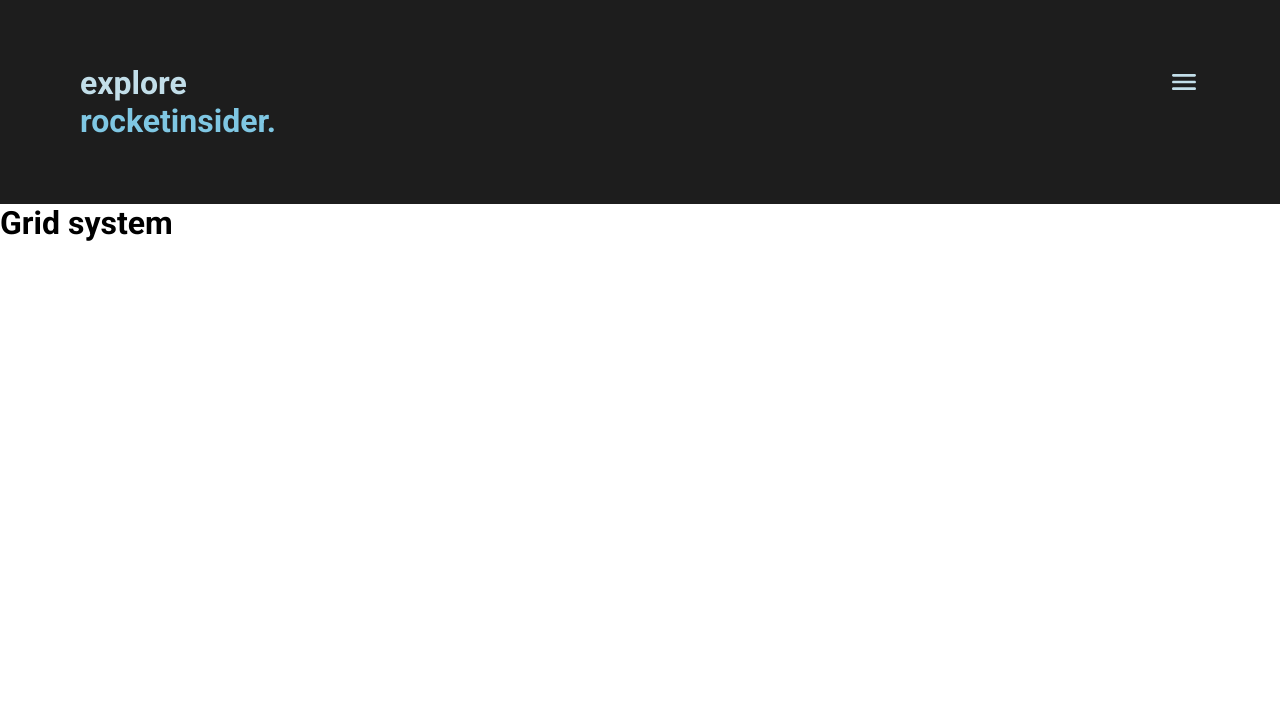
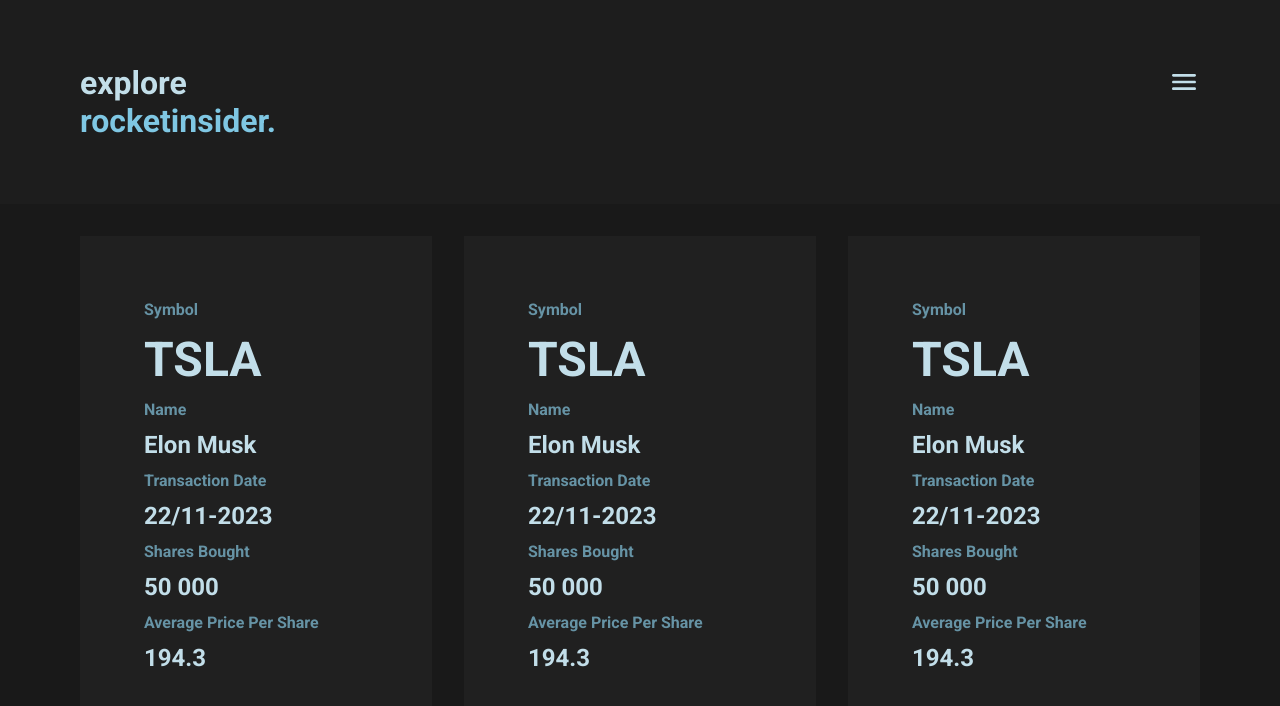
Before and after one commit to jolley34/rocketinsider, a React (Create React App) app: page /transactions in a window 1280 px wide. Shown: the top 706 px of the page. Built offline with nearby package versions, Linux system fonts and the light colour scheme.

Commit message:
structure

```diff
--- a/src/App.tsx
+++ b/src/App.tsx
@@ -1,9 +1,18 @@
 import { Outlet } from "react-router-dom";
+import styled from "styled-components";
+
+const Root = styled.div`
+  width: 100vw;
+  height: 100vh;
+  background-color: rgb(25, 25, 25);
+`;
 
 function App() {
   return (
     <>
-      <Outlet />
+      <Root>
+        <Outlet />
+      </Root>
     </>
   );
 }
--- a/src/pages/HomePage/HomePage.tsx
+++ b/src/pages/HomePage/HomePage.tsx
@@ -1,12 +1,6 @@
 import styled from "styled-components";
+import Navbar from "../../components/Navbar";
 import Header from "./Header";
-import Navbar from "./Navbar";
-
-const Root = styled.div`
-  width: 100vw;
-  height: 100vh;
-  background-color: rgb(25, 25, 25);
-`;
 
 const Flex = styled.section`
   display: flex;
@@ -15,12 +9,10 @@
 
 function HomePage() {
   return (
-    <Root>
-      <Flex>
-        <Header />
-        <Navbar />
-      </Flex>
-    </Root>
+    <Flex>
+      <Header />
+      <Navbar />
+    </Flex>
   );
 }
 
--- a/src/pages/InsiderTransactionsPage/TransactionPage.tsx
+++ b/src/pages/InsiderTransactionsPage/TransactionPage.tsx
@@ -1,10 +1,79 @@
+import styled from "styled-components";
 import TransactionHeader from "./TransactionHeader";
+
+const GridContainer = styled.section`
+  display: grid;
+  gap: 2rem;
+  padding-inline: 5rem;
+  grid-template-columns: repeat(3, 1fr);
+  margin-top: 2rem;
+`;
+
+const Symbol = styled.h1`
+  color: #c2dee9;
+  font-size: 3rem;
+`;
+
+const SubTitle = styled.p`
+  color: #6693a5;
+  font-weight: 600;
+`;
+
+const GridCard = styled.div`
+  background-color: #202020;
+  height: 500px;
+  padding: 4rem;
+  display: flex;
+  flex-direction: column;
+  justify-content: space-between;
+`;
+
+const Info = styled.h1`
+  color: #c2dee9;
+`;
 
 function TransactionPage() {
   return (
     <>
       <TransactionHeader />
-      <h1>Grid system</h1>
+      <GridContainer>
+        <GridCard>
+          <SubTitle>Symbol</SubTitle>
+          <Symbol>TSLA</Symbol>
+          <SubTitle>Name</SubTitle>
+          <Info>Elon Musk</Info>
+          <SubTitle>Transaction Date</SubTitle>
+          <Info>22/11-2023</Info>
+          <SubTitle>Shares Bought</SubTitle>
+          <Info>50 000</Info>
+          <SubTitle>Average Price Per Share</SubTitle>
+          <Info>194.3</Info>
+        </GridCard>
+        <GridCard>
+          <SubTitle>Symbol</SubTitle>
+          <Symbol>TSLA</Symbol>
+          <SubTitle>Name</SubTitle>
+          <Info>Elon Musk</Info>
+          <SubTitle>Transaction Date</SubTitle>
+          <Info>22/11-2023</Info>
+          <SubTitle>Shares Bought</SubTitle>
+          <Info>50 000</Info>
+          <SubTitle>Average Price Per Share</SubTitle>
+          <Info>194.3</Info>
+        </GridCard>
+        <GridCard>
+          <SubTitle>Symbol</SubTitle>
+          <Symbol>TSLA</Symbol>
+          <SubTitle>Name</SubTitle>
+          <Info>Elon Musk</Info>
+          <SubTitle>Transaction Date</SubTitle>
+          <Info>22/11-2023</Info>
+          <SubTitle>Shares Bought</SubTitle>
+          <Info>50 000</Info>
+          <SubTitle>Average Price Per Share</SubTitle>
+          <Info>194.3</Info>
+        </GridCard>
+      </GridContainer>
     </>
   );
 }
```
Also changed, not shown: src/components/Navbar.tsx (renamed from src/pages/HomePage/Navbar.tsx).
